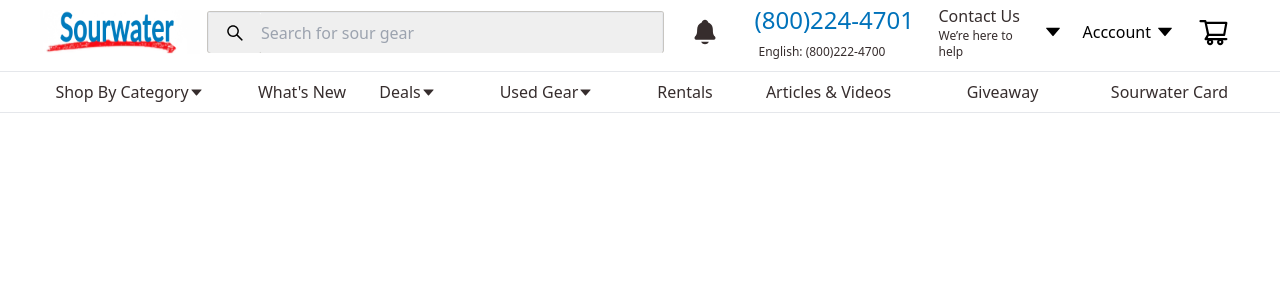
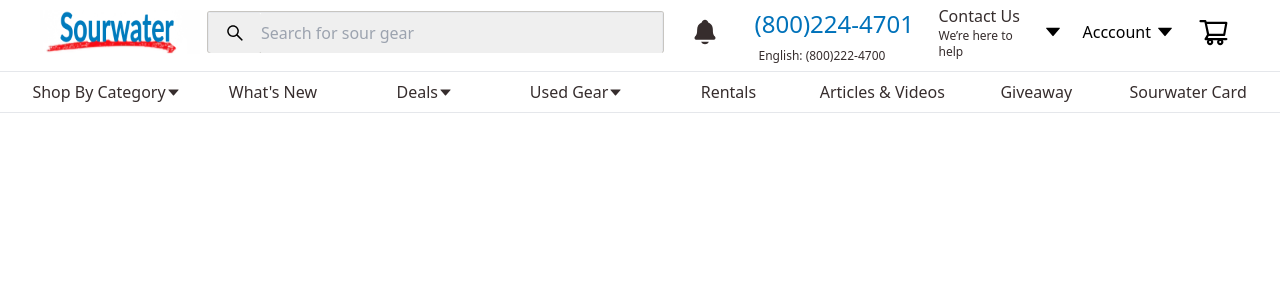
Before and after one commit to SaulSO0901/Sourwater, a React (Create React App) app: page / in a window 1280 px wide. Shown: the top 300 px of the page. Built offline with nearby package versions, Linux system fonts and the light colour scheme.

Commit message:
Navbar & Header FINISHED

```diff
--- a/src/components/Header.jsx
+++ b/src/components/Header.jsx
@@ -574,8 +574,8 @@ const Header = () => {
   };
 
   return (
-    <div className='flex h-10 my-2 border-b-[.7px] border-b-C7C5C px-10 md:px-4 justify-center items-center h-14 xl:h-full  justify-center   '>
-        <div  onMouseEnter={handleCat}  onMouseLeave={handleCat2} className='flex max-w-[223px]  md:min-w-[181px]  lg:min-w-[181px]  w-full h-[40px]  justify-center items-center hover:bg-[#EFEFEF]  text-[#362D2D] hover:text-[#0072BA] cursor-pointer'><a className='text-[#362D2D] hover:text-[#0072BA] '>Shop By Category</a>
+    <div className='flex h-10 my-2 border-b-[.7px] border-b-C7C5C px-10 items-center justify-center md:px-4 h-14 xl:h-full  hidden md:flex      '>
+        <div  onMouseEnter={handleCat}  onMouseLeave={handleCat2} className='flex max-w-[223px]  min-w-[181px]   w-full h-[40px]  justify-center items-center hover:bg-[#EFEFEF]  text-[#362D2D] hover:text-[#0072BA] cursor-pointer'><a className='font-medium '>Shop By Category</a>
        <div className="flex" >
 
         <div onMouseLeave={handleGtr2}
@@ -584,7 +584,7 @@ const Header = () => {
                 ? "w-0 h-0 flex cursor-pointer top-0  h-full   ease-in-out duration-0 "
                 : "ease-in-out duration-0 fixed left-[-100%]"
             } >
-         <div className="flex absolute block my-10 -mx-40  border-b-[.1px]  border-C7C5C1 border-[.1px] ">
+         <div className="flex absolute xl:-mx-[168px] lg:-mx-[148px] xl:my-5 lg:my-[27px] md:-mx-[148px] md:my-[27px]  border-b-[.1px] border-C7C5C1 border-[.1px] ">
               <div className="flex w-72 h-[579px]    ">
  <div className="flex-col w-full ">
                 <ul className="text-[#362D2D]">
@@ -4097,10 +4097,10 @@ const Header = () => {
 
 
 
-   <div className='flex max-w-[185px] lg:min-w-[121px]   md:max-w-[122px]  w-full h-[40px]   items-center justify-center hover:bg-[#EFEFEF]   text-[#362D2D] hover:text-[#0072BA] cursor-pointer'><a className=''>What's New</a> </div>
+   <div className='flex max-w-[192px]   min-w-[122px]   w-full h-[40px]   items-center justify-center hover:bg-[#EFEFEF]   text-[#362D2D] hover:text-[#0072BA] cursor-pointer'><a className='font-medium'>What's New</a> </div>
 
 {/*Deals Section*/}
-        <div onMouseEnter={handleDeal} onMouseLeave={handleDeal2} className='flex max-w-[133px] lg:min-w-[89px]   md:max-w-[88px] w-full h-[40px]  justify-center items-center hover:bg-[#EFEFEF]   text-[#362D2D] hover:text-[#0072BA] cursor-pointer'><a className=''>Deals</a>
+        <div onMouseEnter={handleDeal} onMouseLeave={handleDeal2} className='flex max-w-[161px] min-w-[88px]   w-full h-[40px]  justify-center items-center hover:bg-[#EFEFEF]   text-[#362D2D] hover:text-[#0072BA] cursor-pointer'><a className='font-medium'>Deals</a>
         <div className="flex-col items-center  ">
 
         <div
@@ -4110,7 +4110,7 @@ const Header = () => {
                 : "ease-in-out duration-0 fixed left-[-100%]"
             }
           >
-            <div className=" absolute block my-10 -mx-[127px] w-60 border-C7C5C1 border-[.1px] bg-white items-center justify-center text-[#362D2D]">
+            <div className=" absolute block  xl:-mx-[93px] lg:-mx-[63px] xl:my-5 lg:my-[27px] md:-mx-[56px] md:my-[27px] w-60 border-C7C5C1 border-[.1px] bg-white items-center justify-center text-[#362D2D]">
             <div onMouseEnter={handleOne2} className="flex  h-12 justify-center items-center hover:bg-[#EFEFEF] border-b-[.7px] border-b-C7C5C1">
             <h1 className=" text-2xl text-[#362D2D]"><b>DEAL</b>ZONE</h1>
             </div>
@@ -4212,7 +4212,7 @@ const Header = () => {
         </div>
 
         {/*Used Gear Section*/}
-        <div onMouseEnter={handleUG} onMouseLeave={handleUG2}  className='flex max-w-[189px] lg:min-w-[126px]   md:min-w-[126px] w-full h-[40px]    justify-center items-center hover:bg-[#EFEFEF]   text-[#362D2D] hover:text-[#0072BA] cursor-pointer'><a className=''>Used Gear</a>
+        <div onMouseEnter={handleUG} onMouseLeave={handleUG2}  className='flex max-w-[197px] min-w-[126px]    w-full h-[40px]    justify-center items-center hover:bg-[#EFEFEF]   text-[#362D2D] hover:text-[#0072BA] cursor-pointer'><a className='font-medium'>Used Gear</a>
         <div className="flex-col items-center  ">
 
 <div
@@ -4222,7 +4222,7 @@ className={
         : "ease-in-out duration-0 fixed left-[-100%]"
     }
   >
-    <div className=" absolute block my-10 -mx-[136px] w-60 border-C7C5C1 border-[.1px] bg-white items-center justify-center text-[#362D2D]">
+    <div className=" absolute block my-5 xl:-mx-[128px] lg:-mx-[93px] xl:my-5 lg:my-[27px]  md:-mx-[92px] md:my-[27px] w-60 border-C7C5C1 border-[.1px] bg-white items-center justify-center text-[#362D2D]">
     <div onMouseEnter={handleOne2} className="flex  h-12 justify-center items-center hover:bg-[#EFEFEF] border-b-[.7px] border-b-C7C5C1">
     <h1 className=" text-2xl text-[#362D2D]"><b>GEAR</b>EXCHANGE</h1>
     </div>
@@ -4335,10 +4335,10 @@ className={
 </div>
 
 
-        <div className='flex  h-[40px] max-w-[132px]  lg:max-w-[131px]  lg:min-w-[88px]  md:min-w-[89px]  justify-center items-center hover:bg-[#EFEFEF]  text-[#362D2D] hover:text-[#0072BA] cursor-pointer'><a className=''>Rentals</a></div>
-        <div className='flex  h-[40px] max-w-[199px] min-w-[156px]   w-full  justify-center items-center hover:bg-[#EFEFEF]  text-[#362D2D] hover:text-[#0072BA] cursor-pointer'><a className=''>Articles & Videos</a></div>
-        <div className='flex  h-[40px] max-w-[149px]   w-full  justify-center items-center hover:bg-[#EFEFEF]  text-[#362D2D] hover:text-[#0072BA] cursor-pointer hidden lg:flex'><a className=' '> Giveaway</a></div>
-        <div className='flex  h-[40px] max-w-[185px]   w-full  justify-center items-center hover:bg-[#EFEFEF]  text-[#362D2D] hover:text-[#0072BA] cursor-pointer hidden lg:flex'><a className=' '>Sourwater Card</a></div>
+        <div className='flex  h-[40px] max-w-[160px]  min-w-[88px]  w-full justify-center items-center hover:bg-[#EFEFEF]  text-[#362D2D] hover:text-[#0072BA] cursor-pointer'><a className='font-medium'>Rentals</a></div>
+        <div className='flex  h-[40px] max-w-[227px] min-w-[156px]   w-full  justify-center items-center hover:bg-[#EFEFEF]  text-[#362D2D] hover:text-[#0072BA] cursor-pointer'><a className='font-medium'>Articles & Videos</a></div>
+        <div className='flex  h-[40px] max-w-[177px]   w-full  justify-center items-center hover:bg-[#EFEFEF]  text-[#362D2D] hover:text-[#0072BA] cursor-pointer hidden lg:flex'><a className='font-medium'> Giveaway</a></div>
+        <div className='flex  h-[40px] max-w-[230px]   w-full  justify-center items-center hover:bg-[#EFEFEF]  text-[#362D2D] hover:text-[#0072BA] cursor-pointer hidden lg:flex'><a className='font-medium '>Sourwater Card</a></div>
 
 
 
--- a/src/components/MBNavbar.jsx
+++ b/src/components/MBNavbar.jsx
@@ -25,7 +25,7 @@ const Calando = () => {
     setNav(!nav);
   };
   return (
-    <div className="flex-col  ">
+    <div className="flex-col md:hidden ">
       <div className="flex justify-between items-center h-[80px]  max-w-full mx-auto  -my-2 md:hidden mx-auto  text-black px-2">
         <div className="flex items-center  ">
           <img src={logo} className="w-full w-[158px] h-16 -z-10 " alt="" />
--- a/src/components/Navbar.jsx
+++ b/src/components/Navbar.jsx
@@ -69,8 +69,8 @@ const Navbar = () => {
     setSupp(!supp);
   };
   return (
-    <div className="flex  items-center  justify-center max-h-[80px] h-max-w-full hidden md:flex  px-10 -my-2 mx-auto   text-[#000] border-b-[.7px] border-b-C7C5C">
-      <div className="flex items-center">
+    <div className="flex  items-center  justify-center h-[80px] w-full hidden md:flex  px-10 -my-2 mx-auto   text-[#000] border-b-[.7px] border-b-C7C5C">
+      <div className="flex items-center h-full">
         <img
           src={logo}
           className="w-full min-w-[160px] md:max-w-[160px] xl:max-w-[190px]  h-11 "
@@ -78,7 +78,7 @@ const Navbar = () => {
         />
       </div>
 
-      <div className="flex w-full max-w-[738px] min-w-[138px] items-center items-stretch h-10 mx-2 my-6 border-C7C5C1 border-[.1px] rounded-sm ring-[#C7C5C1] ring-1 hover:ring-4 hover:ring-gray-800  ">
+      <div className="flex w-full  max-w-[738px] min-w-[138px] items-center items-stretch h-10 mx-2 my-6 border-C7C5C1 border-[.1px] rounded-sm ring-[#C7C5C1] ring-1 hover:ring-4 hover:ring-gray-800  ">
         <button className="h-10 rounded-sm bg-[#EFEFEF] p-4 py-2">
           <AiOutlineSearch size={20}></AiOutlineSearch>
         </button>
@@ -90,7 +90,7 @@ const Navbar = () => {
 
       {/*Notif section*/}
       <div
-        className=" flex  items-center p-5 cursor-pointer hover:bg-[#EFEFEF]  "
+        className=" flex h-full   items-center p-5 cursor-pointer hover:bg-[#EFEFEF]  "
         onMouseEnter={handleNot}
         onMouseLeave={handleNot2}
       >
@@ -247,7 +247,7 @@ const Navbar = () => {
       </div>
       {/*Notif section end*/}
 
-      <div className="flex-col items-center p-4 hover:bg-[#EFEFEF] cursor-pointer hidden  lg:flex">
+      <div className="flex-col h-full items-center p-4 hover:bg-[#EFEFEF] cursor-pointer hidden  lg:flex">
         <ul className="  ">
           <li className="  hover:border-b-[#0072BA] hover:border-b-[.1px] h-10 w-40 ">
             <p className="text-[#0072BA] text-2xl">(800)224-4701</p>
@@ -265,7 +265,7 @@ const Navbar = () => {
       <div
         onMouseEnter={handleCon}
         onMouseLeave={handleCon2}
-        className="flex min-w-[144px] w-36  p-2 py-6  items-center   hover:bg-[#EFEFEF]  cursor-pointer  "
+        className="flex min-w-[144px] w-36 h-full  p-2 py-6  items-center   hover:bg-[#EFEFEF]  cursor-pointer  "
       >
         <div className="flex-col items-center  ">
           <p className="text-[#362D2D] text-medium font-medium">Contact Us </p>{" "}
@@ -402,7 +402,7 @@ const Navbar = () => {
       <div
         onMouseEnter={handleAcc}
         onMouseLeave={handleAcc2}
-        className="flex items-center p-2 hover:bg-[#EFEFEF] cursor-pointer  "
+        className="flex items-center h-full p-2 hover:bg-[#EFEFEF] cursor-pointer  "
       >
         <div className=" items-center">
           {" "}
```
